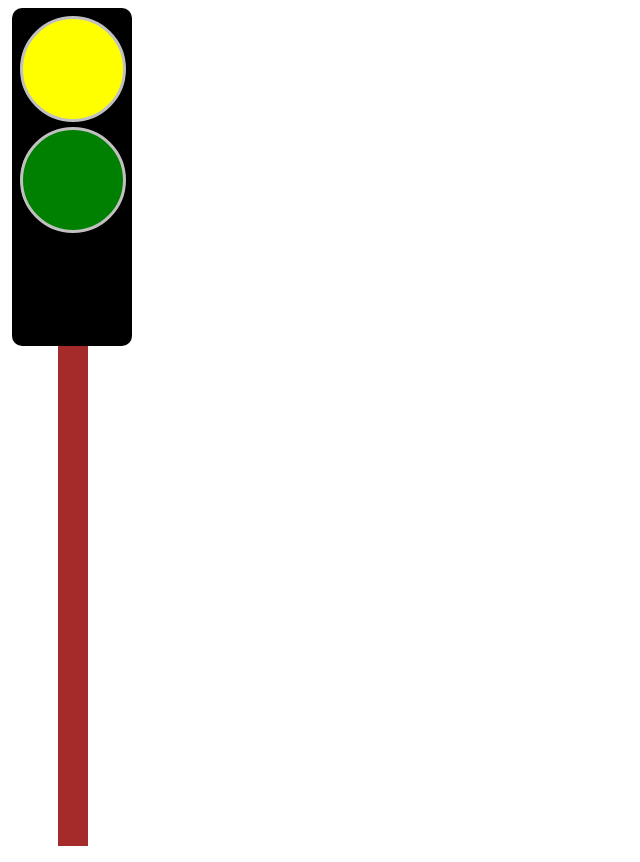
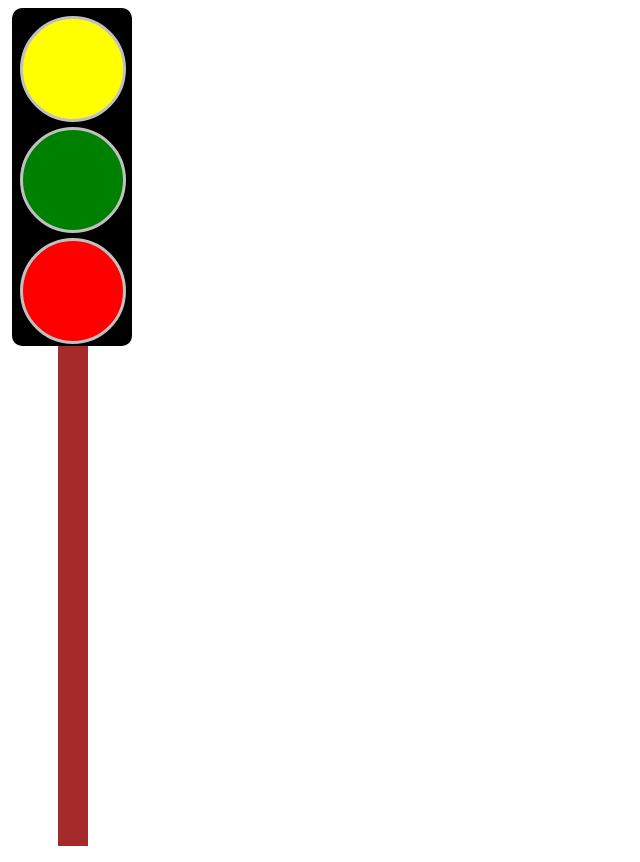
Before and after one commit to God-sprison/Traffic-light-, a plain HTML site: page index.html in a window 1280 px wide. Shown: the whole page, without its empty margins (0-640 px from the left). Drawn offline with Linux system fonts and the light colour scheme.

Commit message:
Update index.html

```diff
--- a/index.html
+++ b/index.html
@@ -26,7 +26,7 @@
   margin-head:10px;
       }
       #green{
-        background-color: green;
+        background-color:green;
        height:100px;
        width:100px;
        border-radius:100px;
@@ -35,6 +35,16 @@
         margin-left:8px;
   margin-bottom:5px;
        }
+      #red{
+        background-color:red;
+       height:100px;
+       width:100px;
+       border-radius:100px;
+       border-style:solid;
+       border-color:silver;
+        margin-left:8px;
+  margin-bottom:5px;
+      }
       #stand{
         background-color:brown;
         height:500px;
```
